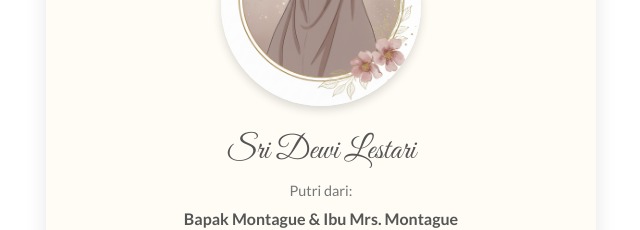
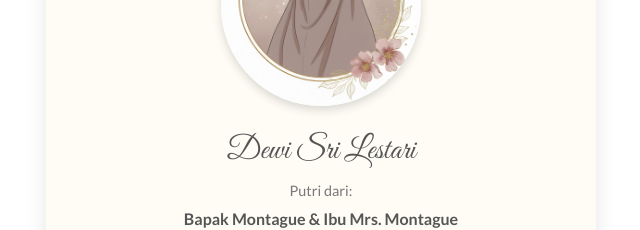
Before and after one commit to muhammadimron/wedding-invitation, a Vue app in the folder undangan-pernikahan/: page / in a window 1280 px wide. Shown: the part 2400-2630 px from the top of the page, without its empty margins (319-959 px from the left). Built offline with nearby package versions, Linux system fonts and the light colour scheme; no server answers.

Commit message:
Fix nama calon istri

```diff
--- a/undangan-pernikahan/src/App.vue
+++ b/undangan-pernikahan/src/App.vue
@@ -23,7 +23,7 @@ const mempelai = {
   pria: "Imron",
   wanita: "Dewi",
   lengkapPria: "Muhammad Imron",
-  lengkapWanita: "Sri Dewi Lestari",
+  lengkapWanita: "Dewi Sri Lestari",
   ayahPria: "Mokhamad Bahrun Triyono",
   ibuPria: "Sri Kamtinah",
   ayahWanita: "Montague",
```
